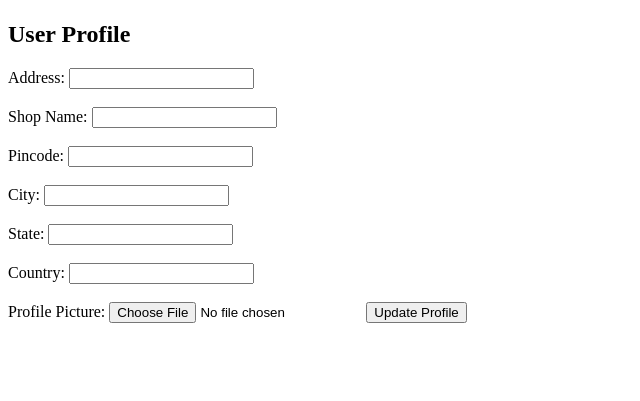
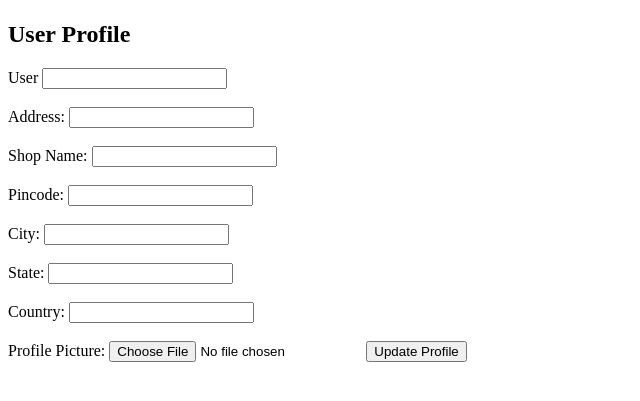
Before and after one commit to gautamgit676/django_frontend, a Django app: page /profiles/ in a window 1280 px wide. Shown: the part 25-426 px from the top of the page, without its empty margins (0-640 px from the left). Run offline with Django 5.2, Linux system fonts and the light colour scheme.

Commit message:
add some new auth add

```diff
--- a/app/templates/userprofile.html
+++ b/app/templates/userprofile.html
@@ -27,8 +27,8 @@
 
     {% csrf_token %}
 
-    <!-- <label for="user">User</label>
-    <input type="text" id="user" name="user" value="{{ api_user.id }}" required><br><br> -->
+    <label for="user">User</label>
+    <input type="text" id="user" name="user" value="{{ api_user.id }}" required><br><br>
 
     <label for="address">Address:</label>
     <input type="text" id="address" name="address" required><br><br>
```
